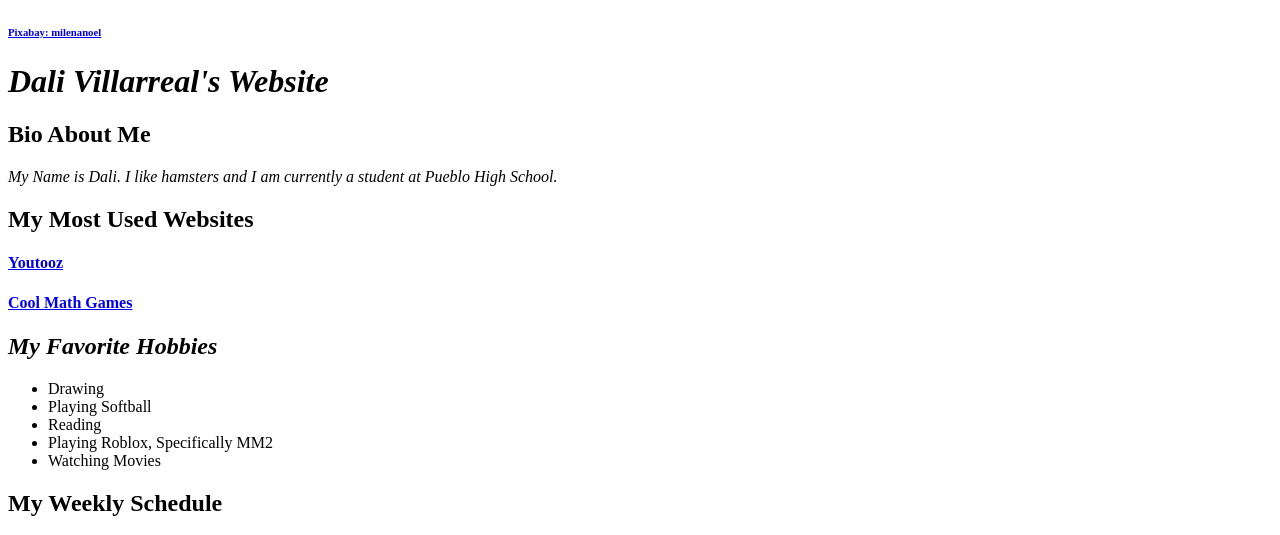
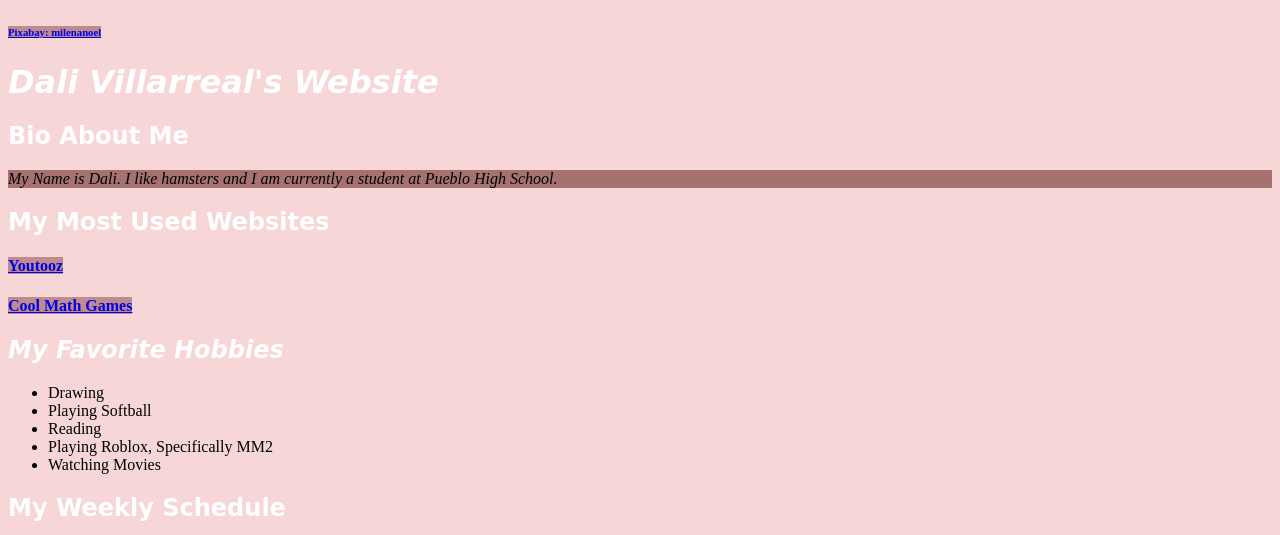
Before and after one commit to 0814231028-bot/personal-website-project, a plain HTML site: page index.html in a window 1280 px wide. Shown: the part 261-796 px from the top of the page. Drawn offline with Linux system fonts and the light colour scheme.

Commit message:
finished

```diff
--- a/index.html
+++ b/index.html
@@ -4,6 +4,32 @@
     <meta charset="UTF-8">
     <meta name="viewport" content="width=device-width, initial-scale=1.0">
     <title>Dali Villarreal's Website</title>
+    <style>
+      body {
+        background-color: rgb(246, 214, 214);
+      }
+
+      h1 {
+        font-family: cursive;
+        color: white;
+      }
+
+      h2 {
+        color: white;
+        font-family: cursive;
+      }
+
+      table {
+        background-color: rgb(226, 164, 164);
+      }
+      p {
+        background-color: rgb(165, 113, 113);
+      }
+
+      a {
+        background-color: rgb(190, 140, 140);
+      }
+    </style>
 </head>
 <body>
 
```
